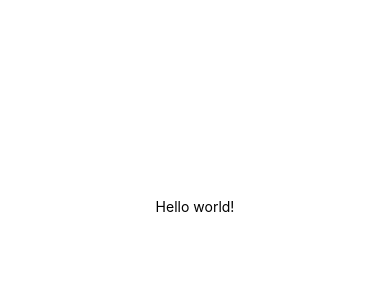
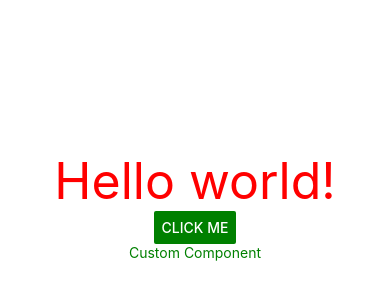
Before and after one commit to GoranACM/class-app, a React Native app: screen / in a window 390 px wide. Shown: the part 216-516 px from the top of the page. Built offline with nearby package versions, Linux system fonts and the light colour scheme.

Commit message:
TextBox component added with custom text

```diff
--- a/App.js
+++ b/App.js
@@ -1,12 +1,15 @@
 import { StatusBar } from 'expo-status-bar';
 import React from 'react';
-import { StyleSheet, Text, View } from 'react-native';
+import { StyleSheet, Text, View, Button } from 'react-native';
+import { TextBox } from './components/TextBox';
 
 export default function App() {
   return (
     <View style={styles.container}>
-      <Text>Hello world!</Text>
+      <Text style={styles.greeting}>Hello world!</Text>
+      <Button title="Click me" color="green"/>
       <StatusBar style="auto" />
+      <TextBox color="green" size="30" text="Custom Component"/>
     </View>
   );
 }
@@ -18,4 +21,8 @@
     alignItems: 'center',
     justifyContent: 'center',
   },
+  greeting: {
+    color: 'red',
+    fontSize: 50,
+  }
 });
--- /dev/null
+++ b/components/TextBox.js
@@ -0,0 +1,10 @@
+import React from 'react';
+import { Text, View } from 'react-native';
+
+export const TextBox = (props) => {
+    return (
+      <View>
+        <Text style={{color:props.color, fontSize:props.size}}>{props.text}</Text>
+      </View>
+    );
+  }
```
